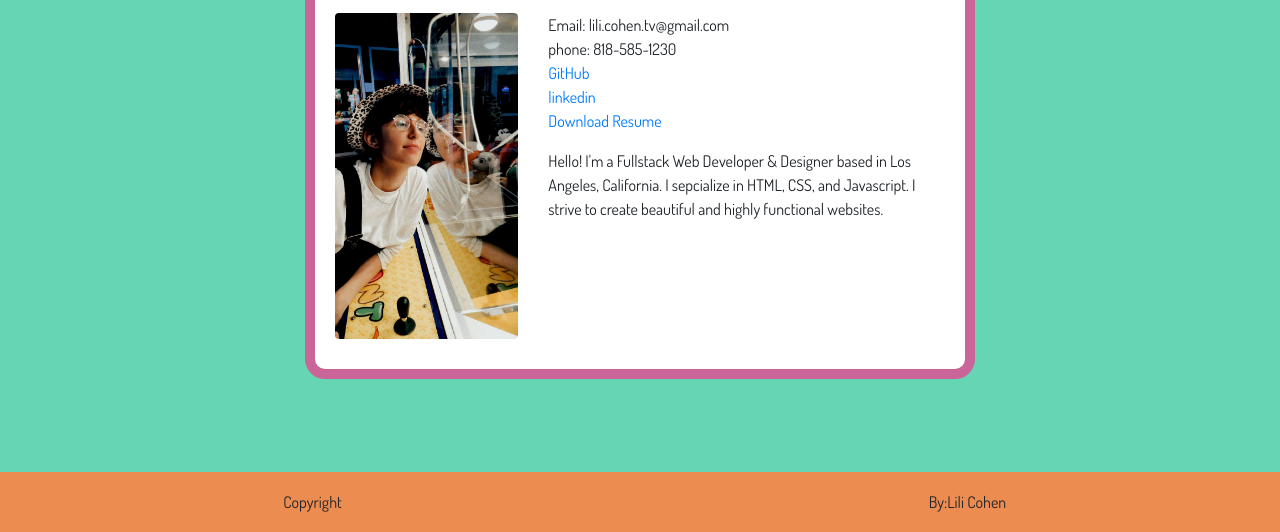
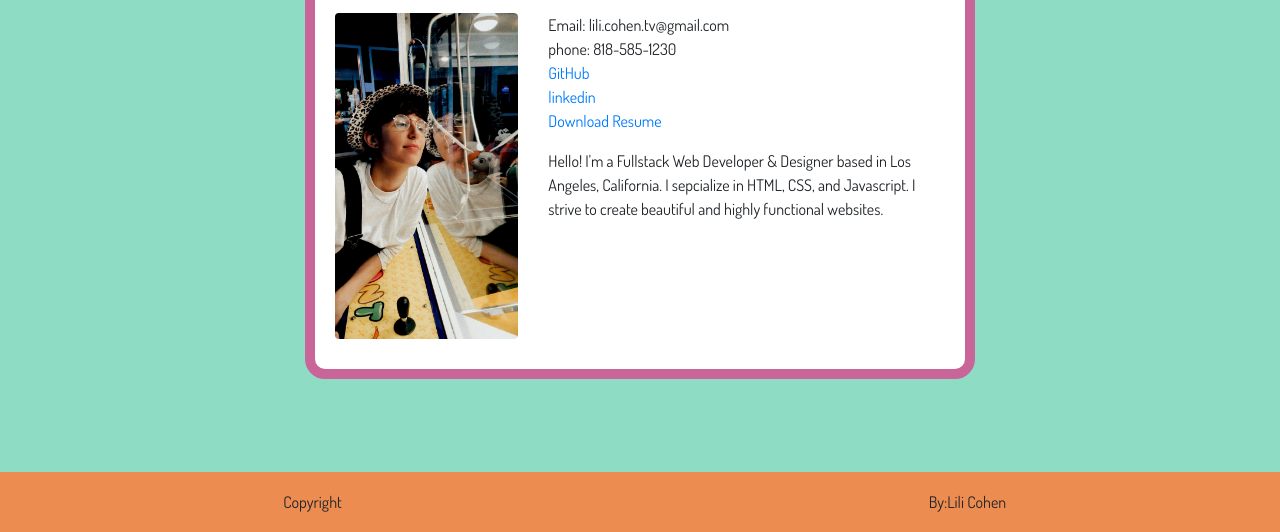
Before and after one commit to lilipcohen/Lili-Cohen-Portfolio, a plain HTML site: page index.html in a window 1280 px wide. Shown: the part 268-800 px from the top of the page. Drawn offline with nearby package versions, Linux system fonts and the light colour scheme.

Commit message:
changing background to slightly lighter green

```diff
--- a/assets/css/style.css
+++ b/assets/css/style.css
@@ -1,6 +1,6 @@
 body {
   font-family: "Dosis", sans-serif;
-  background-color: rgb(102, 213, 180);
+  background-color: rgb(142, 220, 196);
 }
 
 h1 {
```
